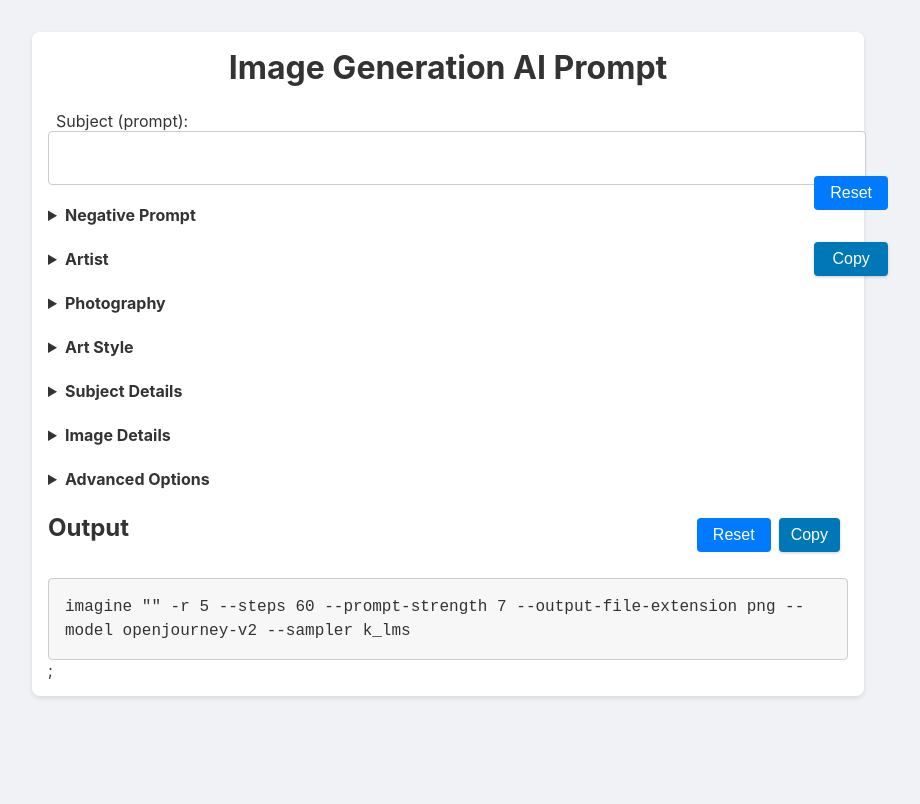
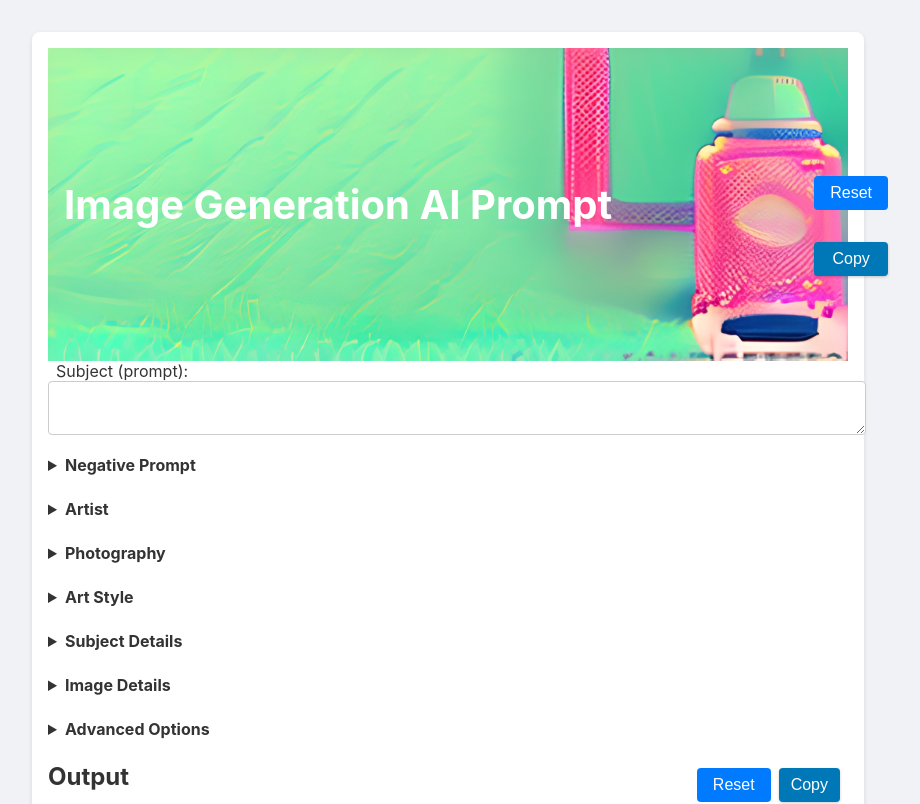
Before and after one commit to TheSteveK/ImagAIne-commandline-prompt-generator, a React (Create React App) app: page / in a window 1280 px wide. Shown: the top 804 px of the page, without its empty margins (192-1112 px from the left). Built offline with nearby package versions, Linux system fonts and the light colour scheme.

Commit message:
used AI to generate a header image

```diff
--- a/src/App.js
+++ b/src/App.js
@@ -7,6 +7,7 @@ import ButtonsSection from "./components/buttons-section";
 import AdvancedOptions from "./components/advanced-options";
 import useGenerateOutput from "./hooks/generate-output";
 import useOptions from "./hooks/use-options";
+import Header from "./components/header";
 
 import "./styles.css";
 
@@ -38,7 +39,7 @@ const App = () => {
 
   return (
     <div className="container">
-      <h1>Image Generation AI Prompt</h1>
+      <Header />
       <ButtonsSection handleReset={handleReset} output={output} />
       <label htmlFor="subject">Subject (prompt):</label>
       <SubjectInput
--- /dev/null
+++ b/src/components/header.js
@@ -0,0 +1,15 @@
+import React from "react";
+import headerImage from "../header.png"; // Import the header image directly
+
+const Header = () => {
+  return (
+    <div className="header">
+      <div className="header-content">
+        <img src={headerImage} alt="Header" className="header-image" />
+        <h1 className="header-title">Image Generation AI Prompt</h1>
+      </div>
+    </div>
+  );
+};
+
+export default Header;
--- a/src/styles.css
+++ b/src/styles.css
@@ -16,11 +16,42 @@ body {
   box-shadow: 0px 2px 5px rgba(0, 0, 0, 0.1);
 }
 
-h1 {
-  font-size: 2rem;
-  margin: 0 0 1.5rem;
-  text-align: center;
+.header {
+  position: relative;
+  background-color: #f8f9fa;
+  width: 100%;
 }
+
+.header-content {
+  position: relative;
+  display: flex;
+  align-items: center;
+  justify-content: flex-start; /* Align items to the left */
+  flex-direction: column;
+  width: 100%; /* Change the width to 100% */
+  margin: 0 auto;
+}
+
+.header-image {
+  width: 100%;
+  max-width: 100%; /* Set the max-width to 100% */
+  height: auto;
+}
+
+.header-title {
+  position: absolute;
+  font-size: 2.5rem;
+  top: 50%;
+  left: 2%; /* Keep the left value to control the left margin of the title */
+  transform: translateY(-50%); /* Offset the position based on its own height */
+  color: #fff;
+  text-align: left; /* Align the text to the left */
+  max-width: 80%;
+  margin:0;
+  padding:0;
+}
+
+
 
 label {
   margin-left: 0.5rem;
@@ -303,3 +334,22 @@ button:active {
   flex-direction: column;
   gap: 1rem;
 }
+
+/* Responsive styles */
+@media (max-width: 768px) {
+  .floating-buttons {
+    display: none; /* Hide the buttons if the screen size is less than or equal to 768px */
+  }
+}
+
+@media (min-width: 769px) and (max-width: 1024px) {
+  .floating-buttons {
+    top: 10%; /* Adjust the top position for medium-sized screens */
+  }
+}
+
+@media (min-width: 1025px) {
+  .floating-buttons {
+    top: 20%; /* Reset the top position for large screens */
+  }
+}
```
Also changed, not shown: src/header.png (added).
